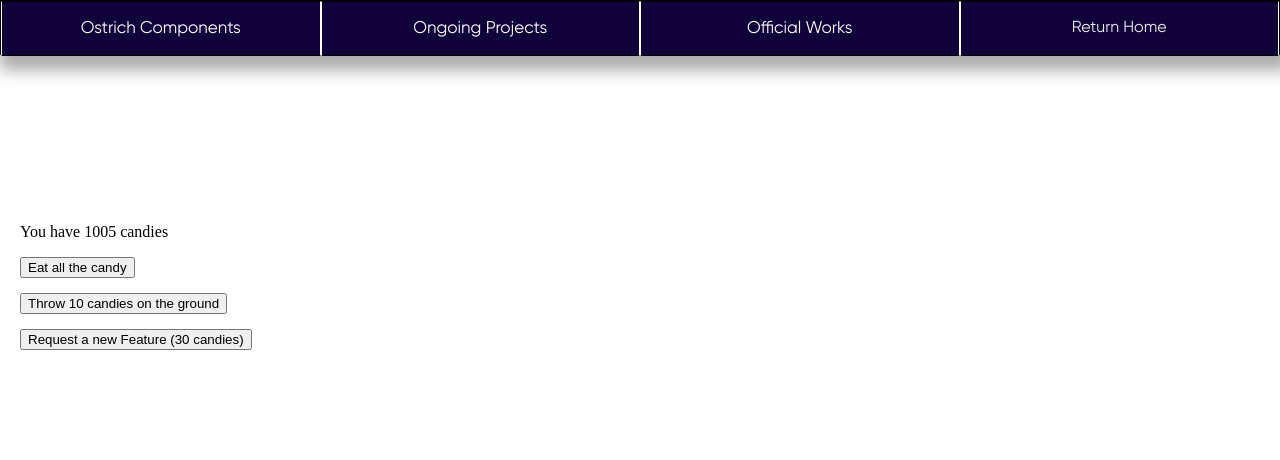
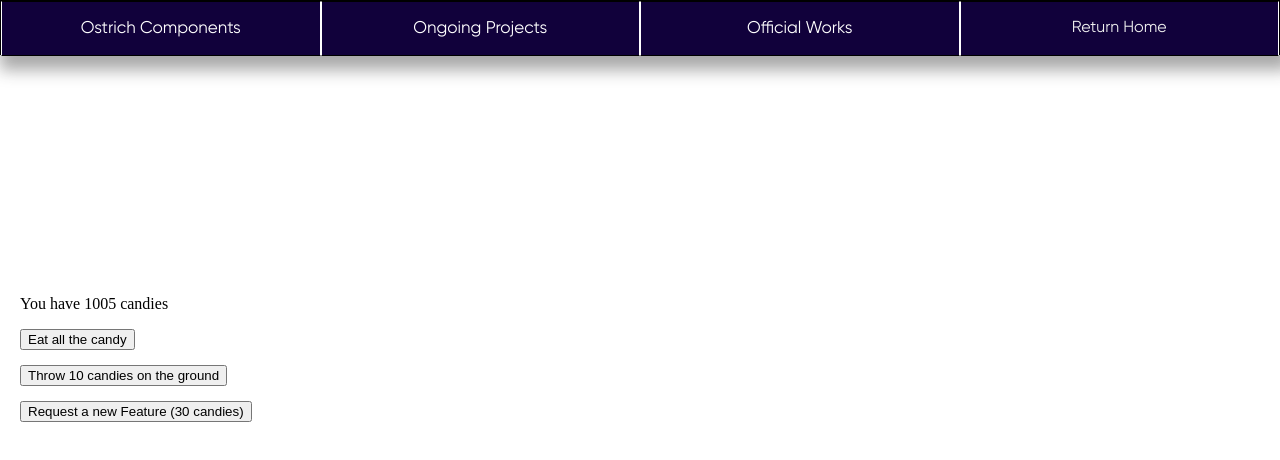
Before and after one commit to NLanese/the-codex, a Next.js app: page /showcases/projects/candybox_3 in a window 1280 px wide. Shown: the top 460 px of the page. Built offline with nearby package versions, Linux system fonts and the light colour scheme.

Commit message:
padding issue

```diff
--- a/components/candybox3/battle_track.js
+++ b/components/candybox3/battle_track.js
@@ -368,7 +368,7 @@ export default function BATTLE_TRACK({
     //////////
     return(
         <div>
-            <div style={{border: '1px solid black', marginTop: '1.5%', marginLeft: '20%', width: '60%', marginBottom: 20}}>
+            <div style={{border: '1px solid black', marginTop: 200, marginLeft: '20%', width: '60%', marginBottom: 20}}>
                 <div style={{height: 120, padding: 10}}>
                     {renderMessages()}
                 </div>
--- a/components/candybox3/battle_track_maps/newOldsVilleTracks/easternForest.js
+++ b/components/candybox3/battle_track_maps/newOldsVilleTracks/easternForest.js
@@ -13,7 +13,7 @@ const easternForest = {
     openingMsg: <p>You wander into the (kind of) peaceful forest.</p>,
     render: (
         <div
-        style={{backgroundColor: "#ebfff5"}}
+        style={{backgroundColor: "#ebfff5", height: 180}}
         >
             <p style={candyBoxStyles.mapStyle}>                                                </p>
             <p style={candyBoxStyles.mapStyle}>                                                </p>
--- a/pages/showcases/projects/candybox_3.js
+++ b/pages/showcases/projects/candybox_3.js
@@ -227,7 +227,7 @@ export default function CandyBox3() {
     return(
         <div style={{marginTop: 20}}>
             {renderMainBar()}
-            <div style={{paddingTop: '10%'}}>
+            <div style={{paddingTop: 200}}>
                 {MAIN()}
             </div>
         </div>
```
